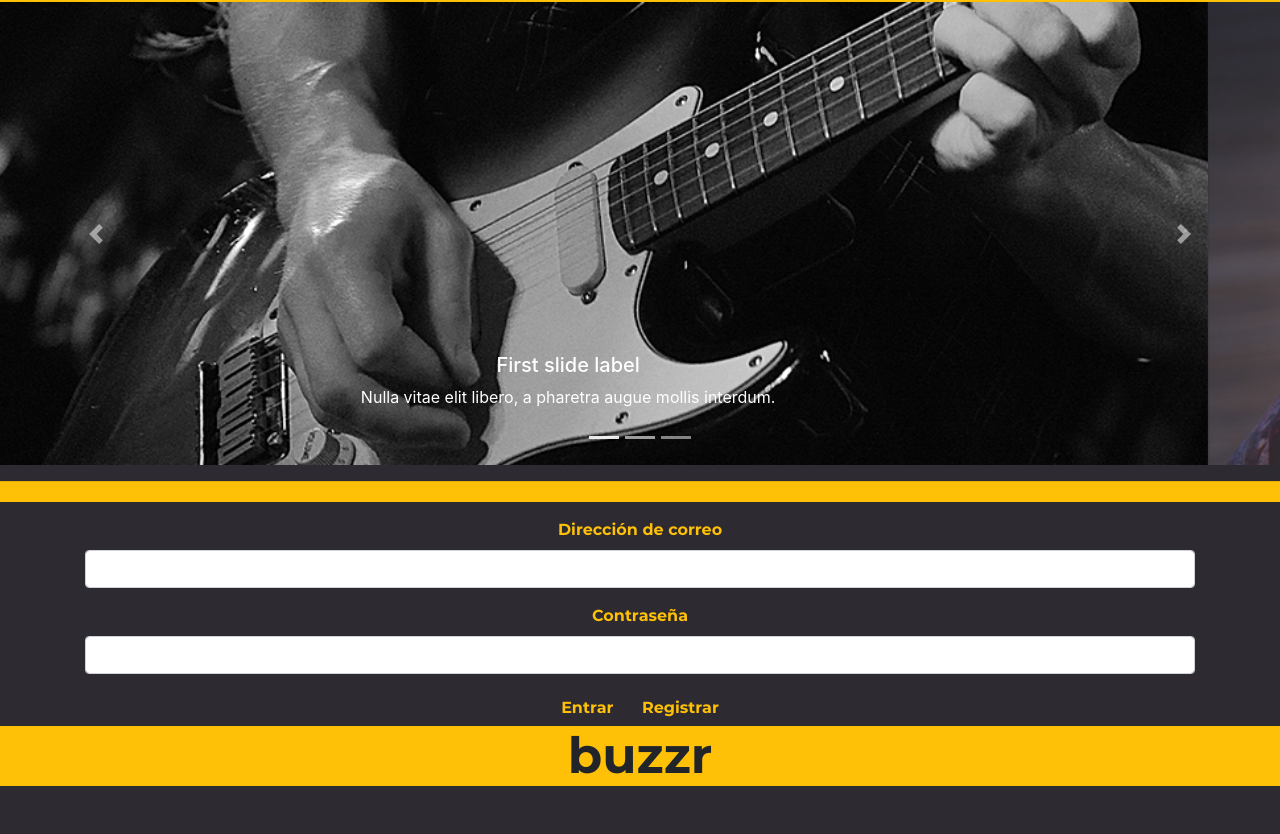
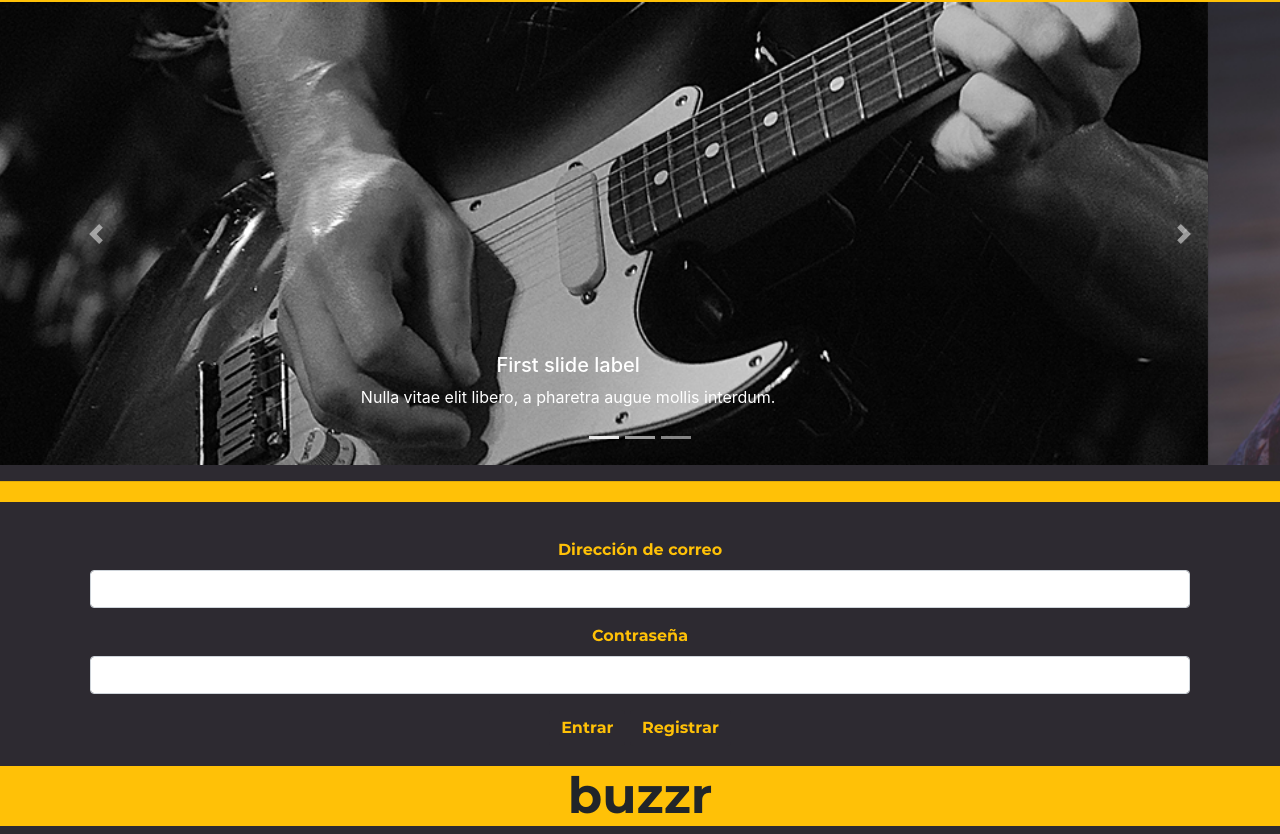
Before and after one commit to A01561769/AMSS_Proy-, a plain HTML site: page PF/LogIn.html in a window 1280 px wide. Shown: the part 99-933 px from the top of the page. Before the commit the page ends 893 px from the top, so only its background shows below. Drawn offline with nearby package versions, Linux system fonts and the light colour scheme.

Commit message:
Nuevas clases agregadas

```diff
--- a/PF/style.css
+++ b/PF/style.css
@@ -10,6 +10,12 @@
 .color{
 	color: #ffc107;
 }
+
+.container{
+	color: #fbd02c;
+	padding: 20px;
+}
+
 .wrap{
 	display:flex;
 }
```
